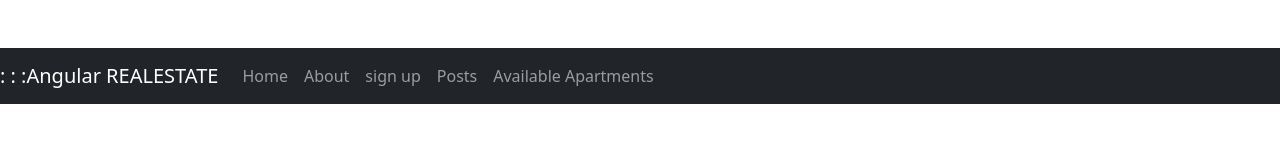
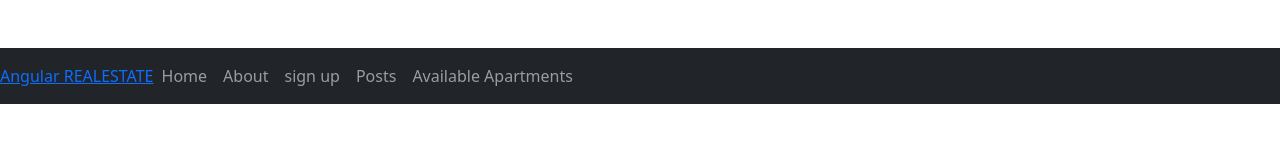
Before and after one commit to MaxJokar/Angular--.Net-Core-Login---SignUp-Page-complete-Authentication---Authorization, an Angular app: page / in a window 1280 px wide. Shown: the top 158 px of the page. Built offline with nearby package versions, Linux system fonts and the light colour scheme.

Commit message:
navbar component fixed

```diff
--- a/src/app/components/navbar/navbar.component.html
+++ b/src/app/components/navbar/navbar.component.html
@@ -1,7 +1,8 @@
 
 <br>
 <nav class="navbar navbar-expand-md navbar-dark bg-dark mb-4" >
-    <a class="navbar-brand pl=50"   > :   :    :Angular REALESTATE </a>
+    <!--<a class="navbar-brand pl=50"   > :   :    :Angular REALESTATE </a>-->
+    <a class="navbar-brand" class="nav"> Angular REALESTATE </a>
 
     <button class="navbar-toggler" type="button" data-toggle="collapse"
             data-target="#navbarCollapse" aria-controls="navbarCollapse"
```
